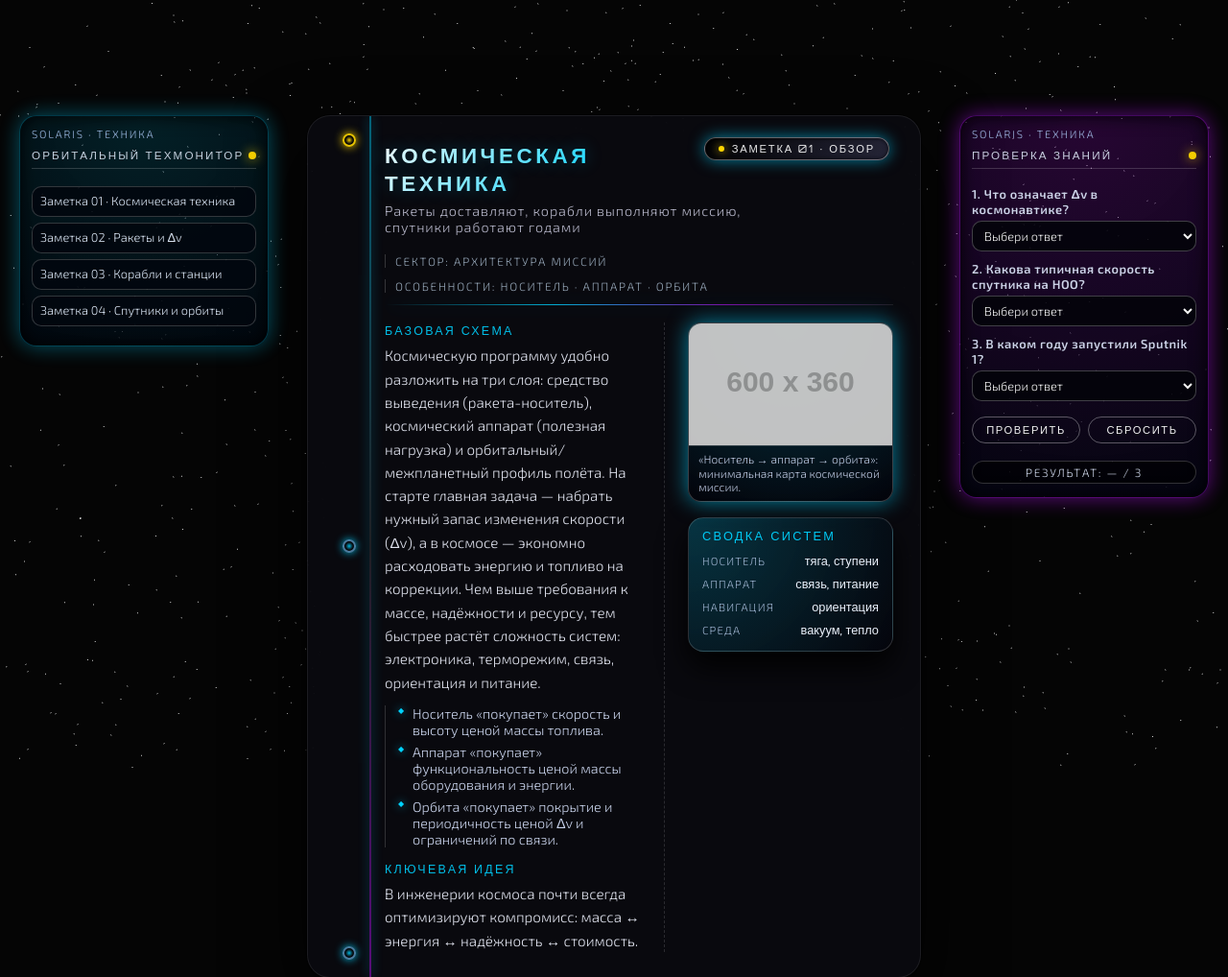
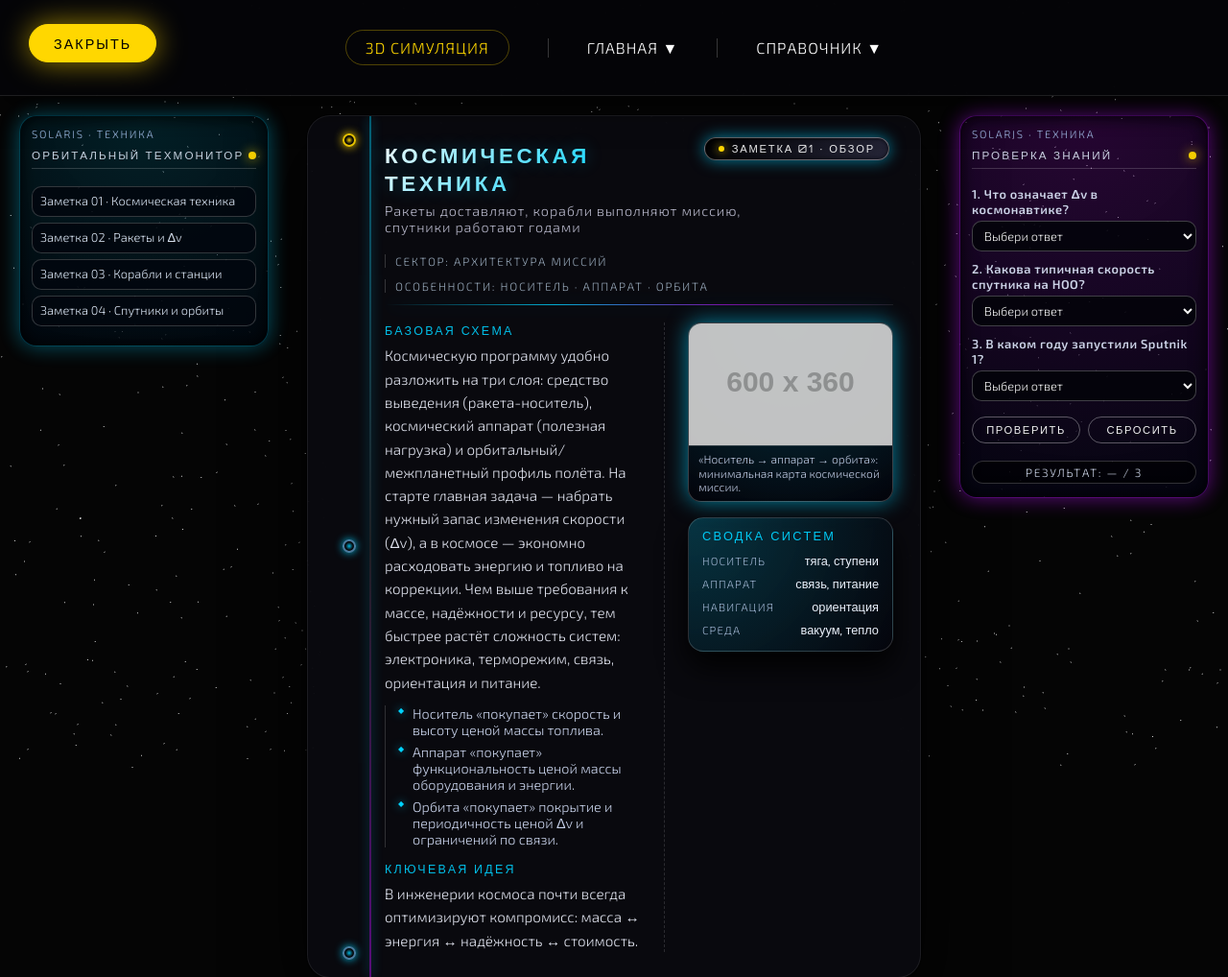
Before and after one commit to zvarichenkodaria/solaris, a plain HTML site: page tech/index.html in a window 1280 px wide. Shown: the top 1018 px of the page at 96% size. Drawn offline with nearby package versions, Linux system fonts and the light colour scheme; the site is published under a folder, as on GitHub Pages, so addresses that start at the root find nothing; placeholder pictures from the web are drawn by us; animation ran at ten frames a second.

Commit message:
Update index.html

```diff
--- a/tech/index.html
+++ b/tech/index.html
@@ -1008,7 +1008,7 @@
     </aside>
   </div>
 
-  <script src="/menu.js"></script>
+  <script src="../menu.js"></script>
   <script src="https://cdnjs.cloudflare.com/ajax/libs/three.js/r128/three.min.js"></script>
 
   <script>
```
